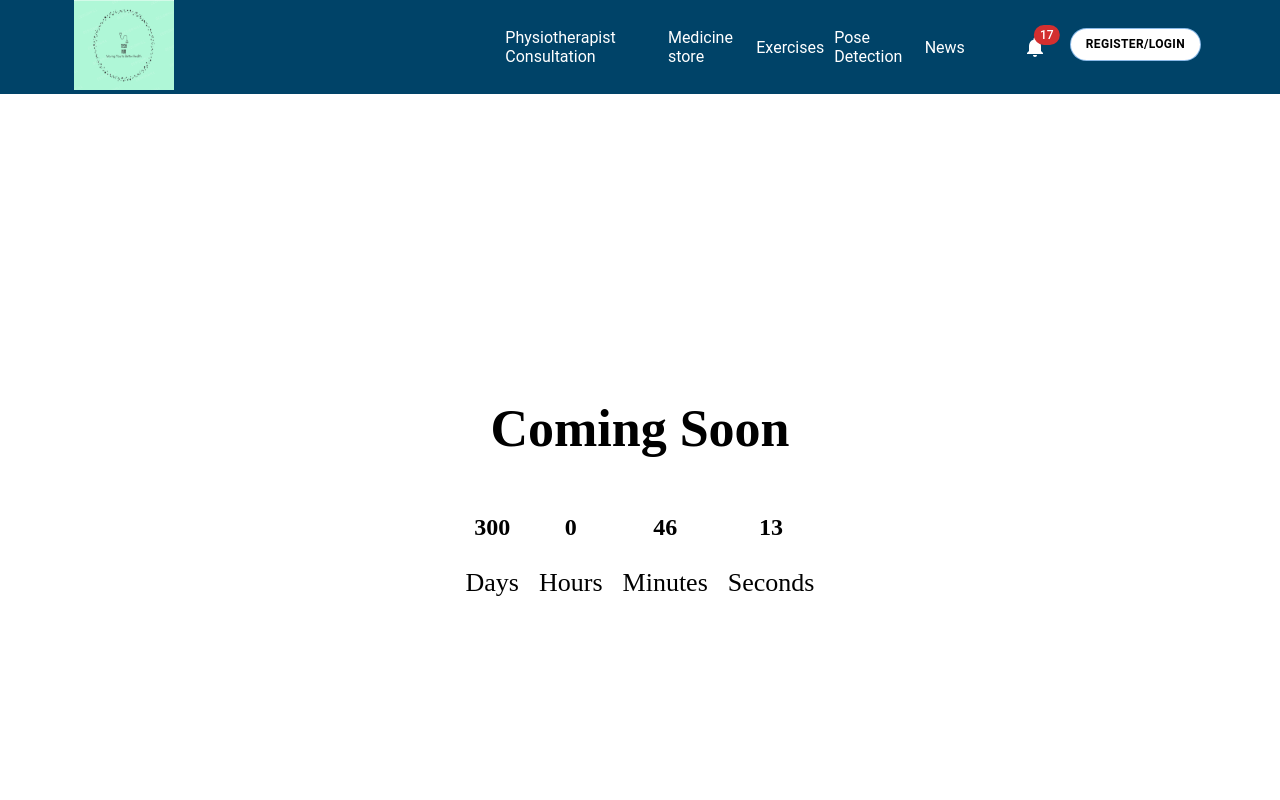
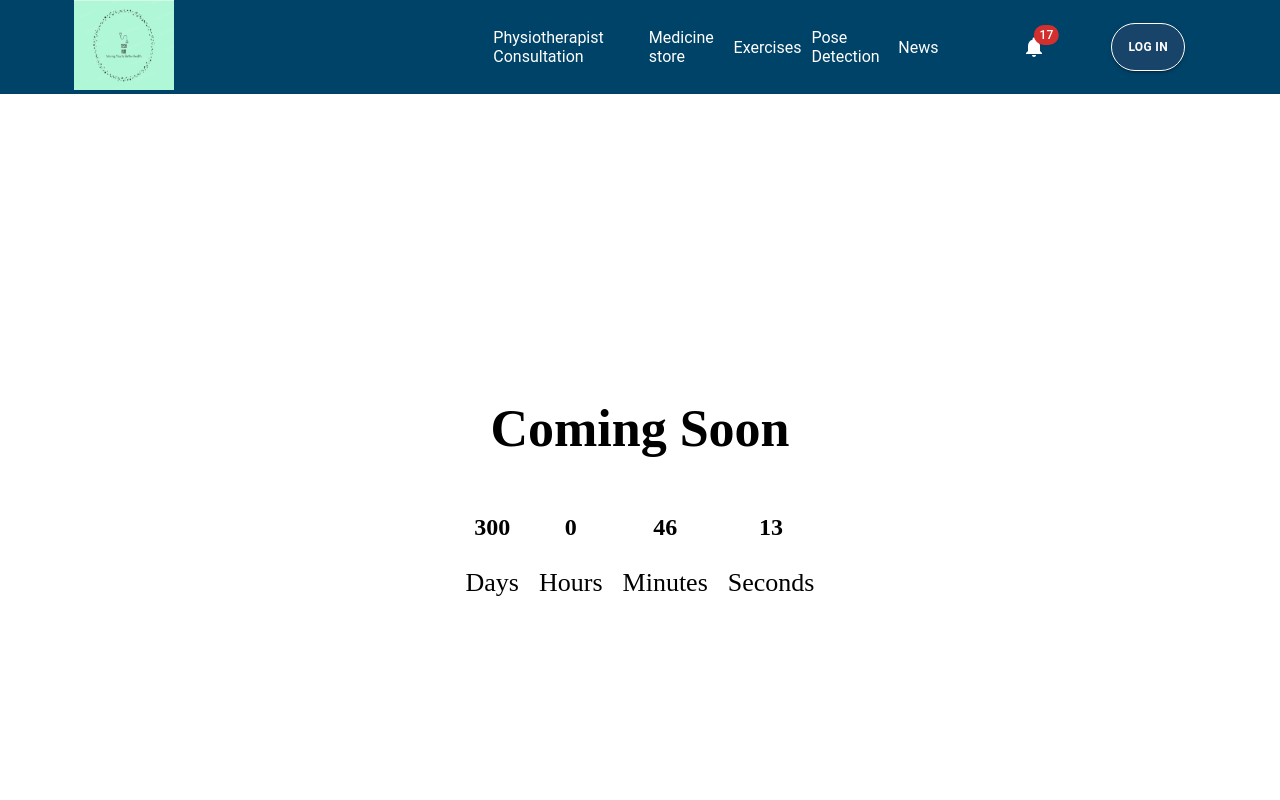
Before and after one commit to Muhammadjamil556/RehabTech, a React (Create React App) app: page /News in a window 1280 px wide. Shown: the top 800 px of the page. Built offline with nearby package versions, Linux system fonts and the light colour scheme.

Commit message:
login done

```diff
--- a/src/components/App bar/index.js
+++ b/src/components/App bar/index.js
@@ -5,6 +5,7 @@ import logo from "../../assets/Screenshot from 2024-03-14 15-25-31.png";
 import CustomButton from "../../units/buttons";
 import NotificationsIcon from "@mui/icons-material/Notifications";
 import { Badge, IconButton, MenuItem } from "@mui/material";
+import { useAuth0 } from "@auth0/auth0-react";
 
 // import { toggleModal } from "../../redux/login/login.slicer";
 // import { useDispatch } from "react-redux";
@@ -14,6 +15,8 @@ export default function Header() {
   // const dispatch = useDispatch();
   // const openLoginModal = () => {
   //   dispatch(toggleModal(true));
+  const { loginWithRedirect, isAuthenticated, logout, user } = useAuth0();
+
   // };
   return (
     <div className={classes.headerMain}>
@@ -50,9 +53,30 @@ export default function Header() {
             <NotificationsIcon />
           </Badge>
         </IconButton>
-        <Link to="/login" className={classes.links}>
-          <CustomButton variant="outlined">Register/Login</CustomButton>
-        </Link>
+
+        {isAuthenticated && (
+          <div>
+            <img
+              className={classes.avatar}
+              src={user.picture}
+              alt={user.name}
+            />
+          </div>
+        )}
+        {isAuthenticated ? (
+          <CustomButton
+            variant="contained"
+            onClick={() =>
+              logout({ logoutParams: { returnTo: window.location.origin } })
+            }
+          >
+            Log Out
+          </CustomButton>
+        ) : (
+          <CustomButton variant="contained" onClick={() => loginWithRedirect()}>
+            Log In
+          </CustomButton>
+        )}
       </div>
     </div>
   );
@@ -61,7 +85,7 @@ export default function Header() {
 const useStyles = makeStyles((theme) => ({
   headerMain: {
     display: "grid",
-    gridTemplateColumns: "5fr 6fr 1fr auto",
+    gridTemplateColumns: "5fr 6fr 3fr auto",
     alignItems: "center",
     columnGap: "40px",
     position: "sticky",
@@ -101,9 +125,10 @@ const useStyles = makeStyles((theme) => ({
       textAlign: "center",
     },
   },
+  avatar: { width: 40, height: 40, borderRadius: "50%" },
   btnCont: {
     display: "flex",
-    justifyContent: "flex-end",
+    justifyContent: "space-around",
     [theme.breakpoints.down("sm")]: {
       display: "none",
     },
--- a/src/components/card/index.js
+++ b/src/components/card/index.js
@@ -36,7 +36,7 @@ export default function PropertiesCard({ id, name, image, price }) {
             />
           </Box>
           <Box className={classes.priceBox}>
-            <Typography> US${Math.floor(Math.random() * 100 + 1)}</Typography>
+            <Typography> PKR{Math.floor(Math.random() * 100 + 1)}</Typography>
           </Box>
         </Box>
         <Box>
--- a/src/index.js
+++ b/src/index.js
@@ -3,12 +3,19 @@ import ReactDOM from "react-dom/client";
 import "./index.css";
 import App from "./App";
 import reportWebVitals from "./reportWebVitals";
+import { Auth0Provider } from "@auth0/auth0-react";
 
 const root = ReactDOM.createRoot(document.getElementById("root"));
 root.render(
-  <React.StrictMode>
-    <App />
-  </React.StrictMode>
+  <Auth0Provider
+    domain="dev-pcrzo7vr3erhjovs.us.auth0.com"
+    clientId="0WFuAROPOQinrixN5rTGso3Fjb1USUDa"
+    authorizationParams={{
+      redirect_uri: window.location.origin,
+    }}
+  >
+    <App />{" "}
+  </Auth0Provider>
 );
 
 // If you want to start measuring performance in your app, pass a function
```
